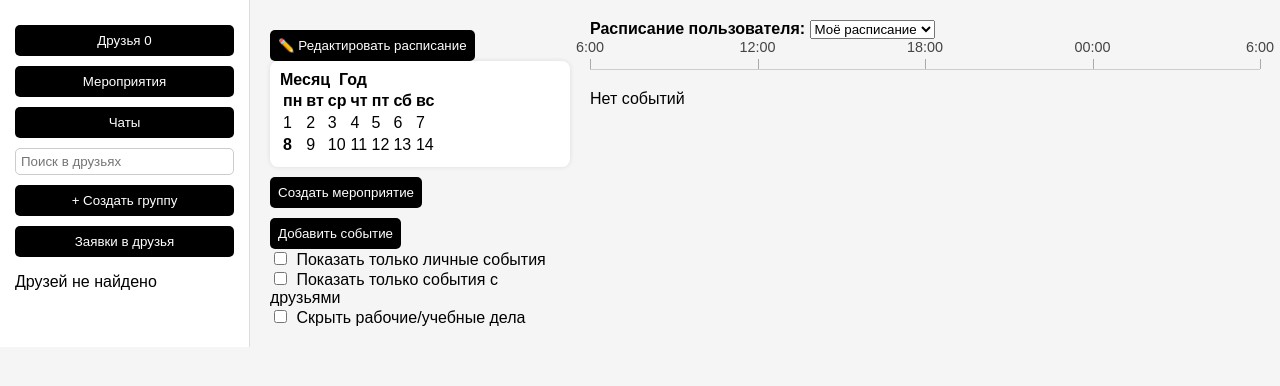
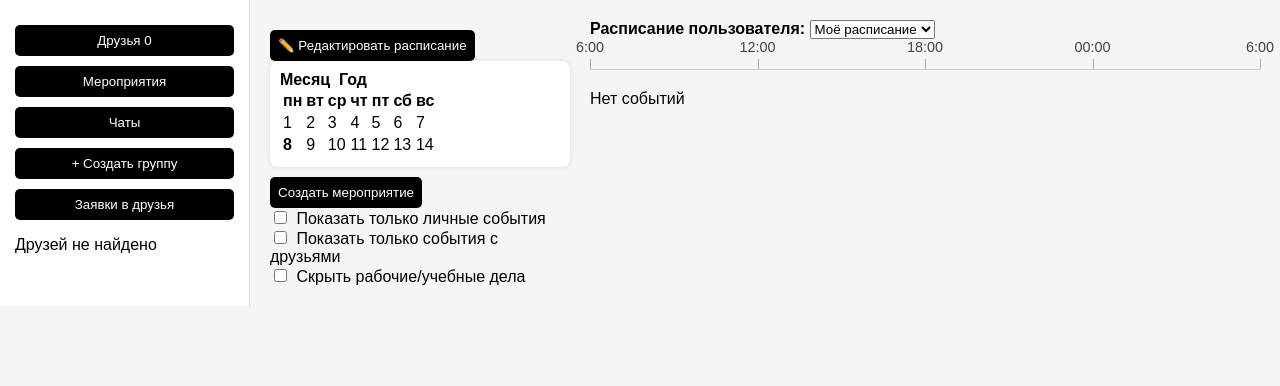
Before and after one commit to erzo33333/VVPDProject, a Django app: page / in a window 1280 px wide. Shown: the part 80-466 px from the top of the page. Run offline with Django 5.2, Linux system fonts and the light colour scheme; a user stored in the database is signed in; data comes from the database, SQL or seed files in the repository; both versions use the stored data as it was after the commit.

Commit message:
Мелкие правки

```diff
--- a/VVPD/VVPD/urls.py
+++ b/VVPD/VVPD/urls.py
@@ -17,7 +17,8 @@ Including another URLconf
 from django.contrib import admin
 from django.urls import path
 from django.urls import include
-from main.views import main_page, index_page, second_page, user_login, register, user_logout, user_schedule_view, create_event
+from main.views import main_page, index_page, second_page, user_login, register, user_logout, create_event
+
 
 urlpatterns = [
     path('admin/', admin.site.urls),
@@ -27,5 +28,5 @@ urlpatterns = [
     path('', main_page, name='main page'),
     path('index/', index_page),
     path('second/', second_page, name='second'),
-    path('create-event/',create_event, name='create_event'),
+    path('create-event/', create_event, name='create_event'),
 ]
--- a/VVPD/main/models.py
+++ b/VVPD/main/models.py
@@ -4,7 +4,6 @@ from django.contrib.auth.models import AbstractUser
 
 class User(AbstractUser):
     Friends = models.ManyToManyField("self", symmetrical=True, blank=True)
-
     def __str__(self):
         return f'{self.username} {self.id}'
 
--- a/VVPD/main/views.py
+++ b/VVPD/main/views.py
@@ -73,17 +73,6 @@ def second_page(request):
     return render(request, 'SecondPage.html', context={})
 
 
-@login_required(login_url='login')
-def user_schedule_view(request, username):
-    viewed_user = get_object_or_404(User, username=username)
-    events = Event.objects.filter(Creator=viewed_user).order_by('StartTime')
-    is_own_schedule = viewed_user == request.user
-    friends = request.user.Friends.all()
-    return render(request, 'UserSchedule.html', context={
-        'viewed_user': viewed_user,
-        'events': events,
-        'is_own_schedule': viewed_user == request.user
-    })
 
 
 @login_required
--- a/VVPD/templates/CreateEvent.html
+++ b/VVPD/templates/CreateEvent.html
@@ -84,7 +84,7 @@
         button {
             width: 100%;
             padding: 12px;
-            background-color: #4a90e2;
+            background-color: #000000;
             color: white;
             font-size: 16px;
             border: none;
@@ -94,7 +94,7 @@
         }
 
         button:hover {
-            background-color: #3f7cd4;
+            background-color: #323232;
         }
     </style>
 </head>
--- a/VVPD/templates/MainPage.html
+++ b/VVPD/templates/MainPage.html
@@ -189,7 +189,6 @@
       <button>Друзья {{friends|length}}</button>
       <button>Мероприятия</button>
       <button>Чаты</button>
-      <input type="text" placeholder="Поиск в друзьях">
       <button>+ Создать группу</button>
       <button>Заявки в друзья</button>
       <p>Друзей не найдено</p>
@@ -208,7 +207,6 @@
         <a href="{% url 'create_event' %}">
           <button>Создать мероприятие</button>
         </a>
-        <button>Добавить событие</button>
         <div>
           <label><input type="checkbox"> Показать только личные события</label><br>
           <label><input type="checkbox"> Показать только события с друзьями</label><br>
```
Also changed, not shown: VVPD/db.sqlite3.
